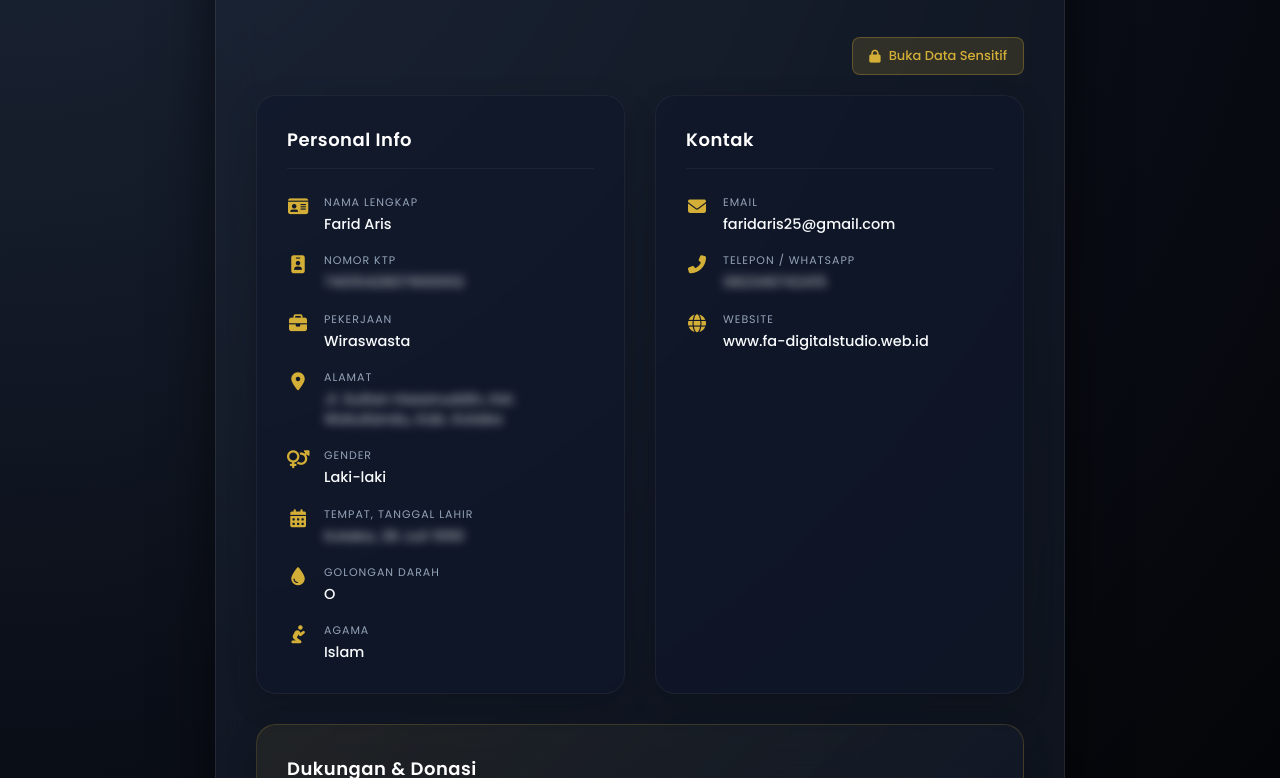
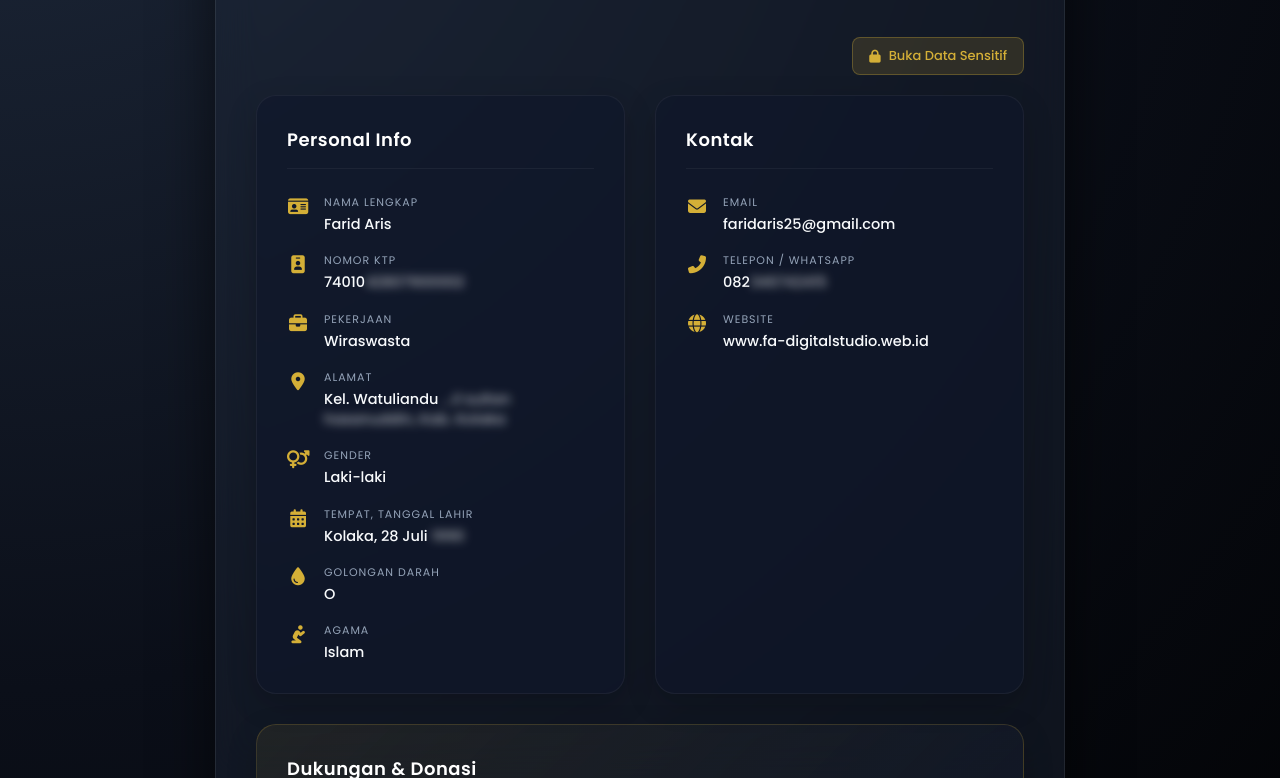
Before and after one commit to fa-digitalstudio/farid-aris, a plain HTML site: page index.html in a window 1280 px wide. Shown: the part 322-1100 px from the top of the page. Drawn offline with Linux system fonts and the light colour scheme.

Commit message:
Update index.html

```diff
--- a/index.html
+++ b/index.html
@@ -406,7 +406,7 @@
                         <i class="fas fa-id-badge"></i>
                         <div class="info-text-group">
                             <span class="info-label">Nomor KTP</span>
-                            <span class="info-value sensitive-data blurred">7401042807900002</span>
+                            <span class="info-value">74010<span class="sensitive-data blurred">42807900002</span></span>
                         </div>
                     </li>
                     <li>
@@ -420,7 +420,7 @@
                         <i class="fas fa-map-marker-alt"></i>
                         <div class="info-text-group">
                             <span class="info-label">Alamat</span>
-                            <span class="info-value sensitive-data blurred">Jl. Sultan Hasanuddin, Kel. Watuliandu, Kab. Kolaka</span>
+                            <span class="info-value">Kel. Watuliandu <span class="sensitive-data blurred">, Jl sultan hasanuddin, Kab. Kolaka</span></span>
                         </div>
                     </li>
                     <li>
@@ -434,7 +434,7 @@
                         <i class="fas fa-calendar-alt"></i>
                         <div class="info-text-group">
                             <span class="info-label">Tempat, Tanggal Lahir</span>
-                            <span class="info-value sensitive-data blurred">Kolaka, 28 Juli 1990</span>
+                            <span class="info-value">Kolaka, 28 Juli <span class="sensitive-data blurred">1990</span></span>
                         </div>
                     </li>
                     <li>
@@ -469,7 +469,7 @@
                         <i class="fas fa-phone-alt"></i>
                         <div class="info-text-group">
                             <span class="info-label">Telepon / WhatsApp</span>
-                            <span class="info-value sensitive-data blurred">082346742415</span>
+                            <span class="info-value">082<span class="sensitive-data blurred">346742415</span></span>
                         </div>
                     </li>
                     <li>
@@ -540,19 +540,15 @@
 
     <!-- SCRIPT PENGAMAN (ANTI KLIK KANAN & INSPECT ELEMENT) -->
     <script>
-        // Mencegah klik kanan
         document.addEventListener('contextmenu', function(e) {
             e.preventDefault();
         });
 
-        // Mencegah tombol pintasan untuk Inspect Element (F12, Ctrl+Shift+I, Ctrl+Shift+J, Ctrl+U)
         document.addEventListener('keydown', function(e) {
-            // Tombol F12
             if (e.key === 'F12') {
                 e.preventDefault();
                 return false;
             }
-            // Kombinasi Ctrl+Shift+I / J / C atau Ctrl+U
             if (e.ctrlKey && e.shiftKey && (e.key === 'I' || e.key === 'i' || e.key === 'J' || e.key === 'j' || e.key === 'C' || e.key === 'c')) {
                 e.preventDefault();
                 return false;
@@ -587,7 +583,6 @@
 
     <!-- SCRIPT UNTUK FIREBASE & FITUR HIDE/SHOW DATA SENSITIF -->
     <script type="module">
-        // Import Firebase SDK (Modular v10)
         import { initializeApp } from "https://www.gstatic.com/firebasejs/10.8.1/firebase-app.js";
         import { getDatabase, ref, get } from "https://www.gstatic.com/firebasejs/10.8.1/firebase-database.js";
 
@@ -600,11 +595,9 @@
             appId: "1:762733065120:web:0868c2307cf70496c46ac5"
         };
 
-        // Inisialisasi Firebase
         const app = initializeApp(firebaseConfig);
         const db = getDatabase(app);
 
-        // Logika Toggle Button
         const toggleBtn = document.getElementById('toggleSensitiveBtn');
         const sensitiveElements = document.querySelectorAll('.sensitive-data');
         let isLocked = true;
```
